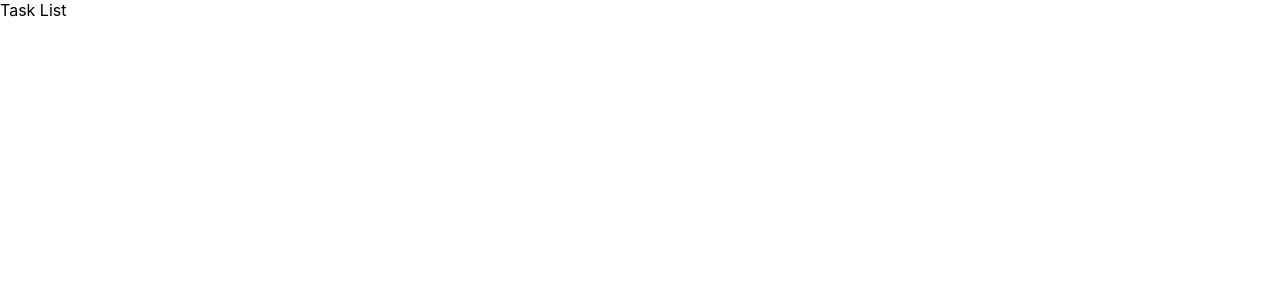
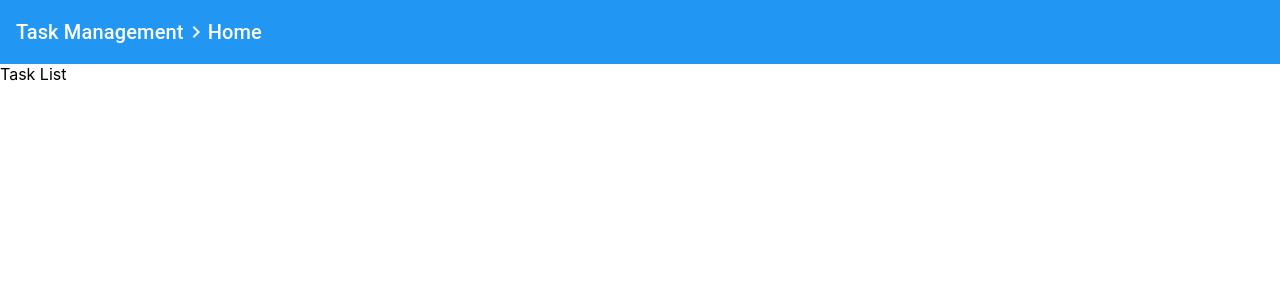
Before and after one commit to idin-khayami/Todo-list, a React (Create React App) app: page / in a window 1280 px wide. Shown: the top 300 px of the page. Built offline with nearby package versions, Linux system fonts and the light colour scheme.

Commit message:
feat: add page header in the top of pages

```diff
--- a/src/pages/edit-task/edit-task.tsx
+++ b/src/pages/edit-task/edit-task.tsx
@@ -1,5 +1,12 @@
+import PageHeader from '../../components/page-header';
+
 const EditTask = () => {
-  return <p>Edit Task</p>;
+  return (
+    <div>
+      <PageHeader title="Edit" />
+      EditTask
+    </div>
+  );
 };
 
 export default EditTask;
--- a/src/pages/home/home.tsx
+++ b/src/pages/home/home.tsx
@@ -1,5 +1,12 @@
+import PageHeader from '../../components/page-header';
+
 const Home = () => {
-  return <div>Task List</div>;
+  return (
+    <div>
+      <PageHeader title="Home" />
+      Task List
+    </div>
+  );
 };
 
 export default Home;
```
